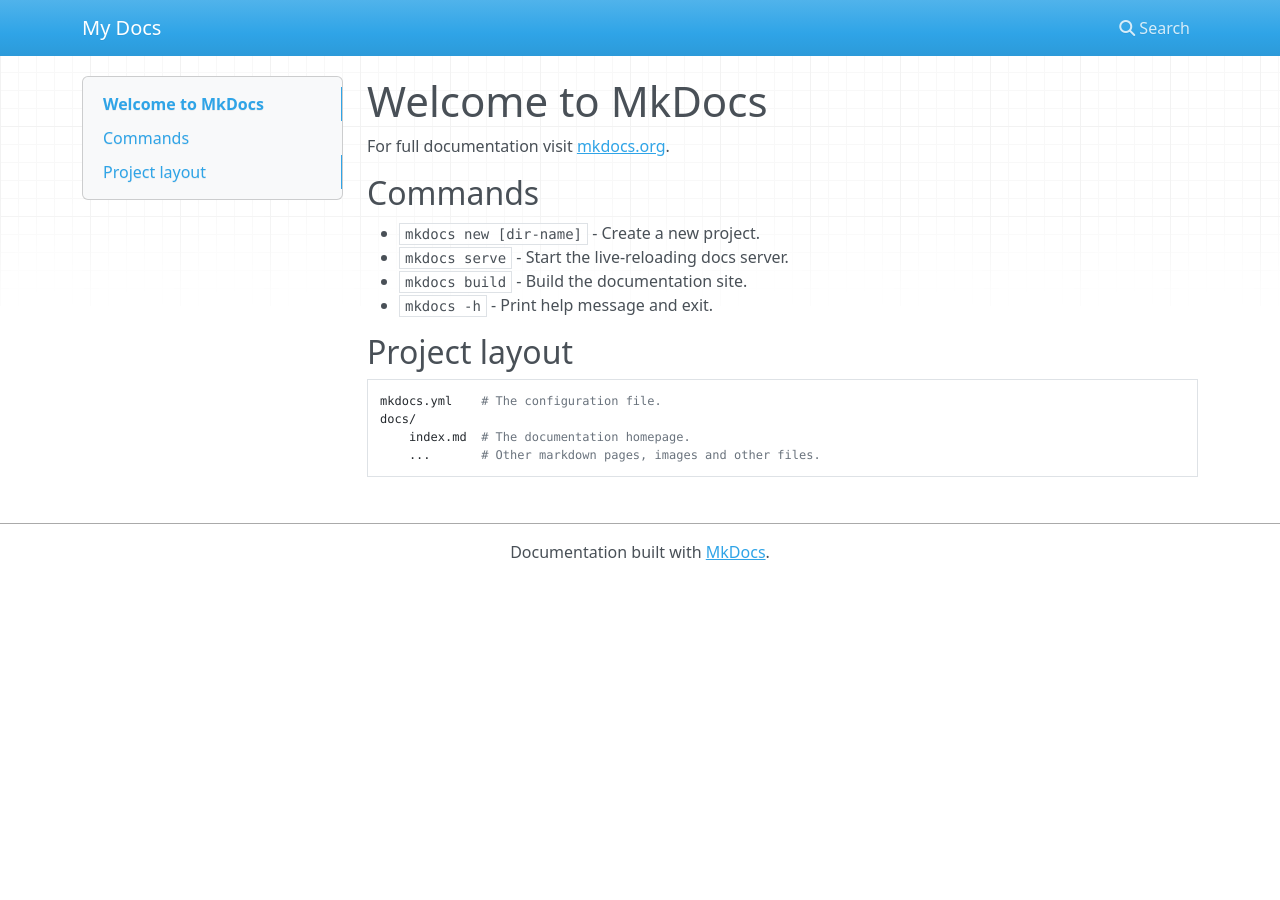
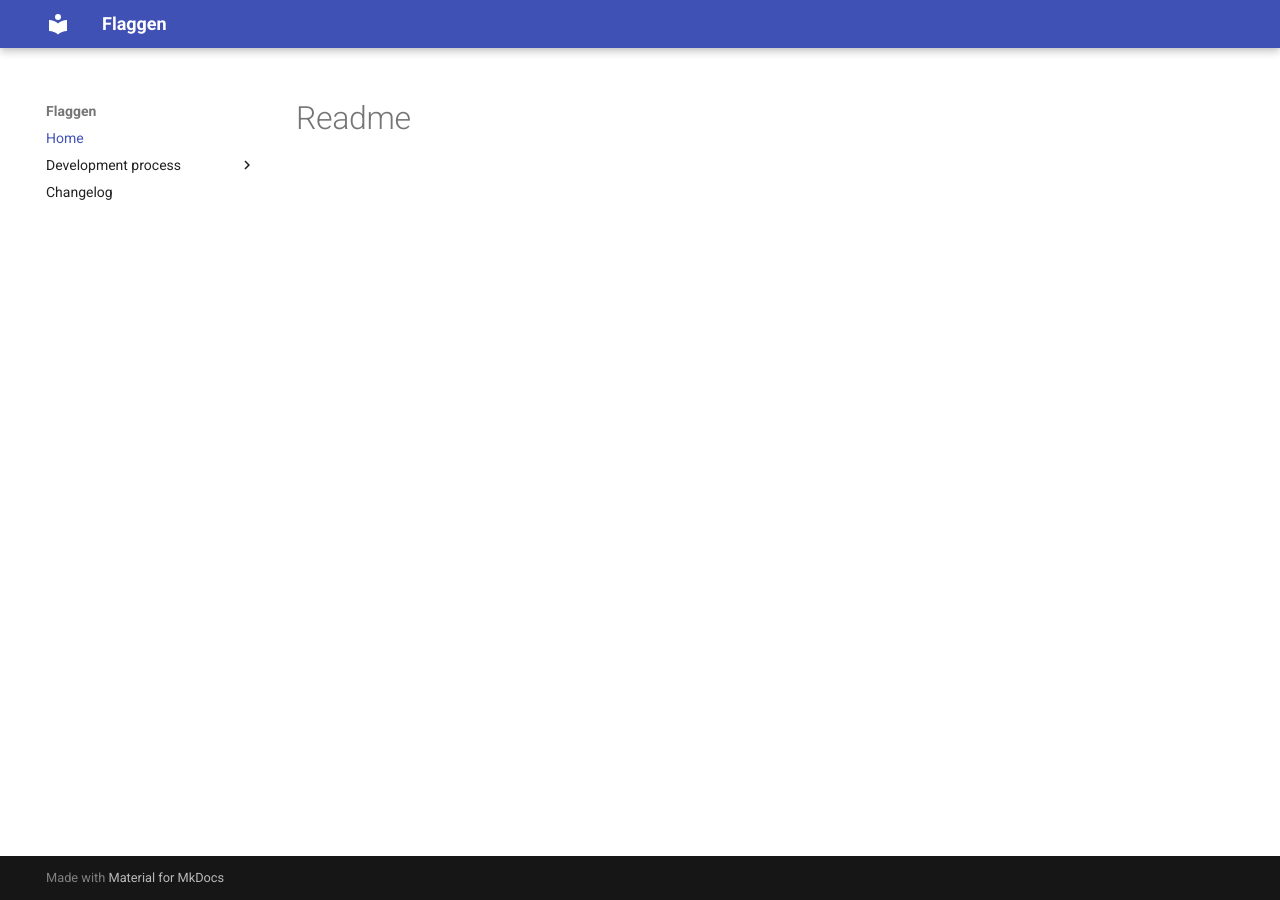
Before and after one commit to GreNait/fastfeatureflag, an MkDocs documentation site: the page built from docs/index.md, in a window 1280 px wide. Built offline with MkDocs 1.6.1 and Material for MkDocs 9.7.7, drawn with Linux system fonts in a browser that asks for light colours; nearby versions of some CDN libraries.

Commit message:
docs(docs): initial layout of documentation
Added the first layout and navigatio for the documentatio.
Added gitlab pipeline to build & host documentation.

```diff
--- a/.pre-commit-config.yaml
+++ b/.pre-commit-config.yaml
@@ -7,6 +7,7 @@
     -   id: trailing-whitespace
     -   id: end-of-file-fixer
     -   id: check-yaml
+        args: ['--unsafe']
     -   id: check-added-large-files
     -   id: check-toml
 -   repo: https://gitlab.com/smop/pre-commit-hooks
--- a/README.md
+++ b/README.md
@@ -0,0 +1 @@
+# Readme
--- a/docs/index.md
+++ b/docs/index.md
@@ -1,17 +1 @@
-# Welcome to MkDocs
-
-For full documentation visit [mkdocs.org](https://www.mkdocs.org).
-
-## Commands
-
-* `mkdocs new [dir-name]` - Create a new project.
-* `mkdocs serve` - Start the live-reloading docs server.
-* `mkdocs build` - Build the documentation site.
-* `mkdocs -h` - Print help message and exit.
-
-## Project layout
-
-    mkdocs.yml    # The configuration file.
-    docs/
-        index.md  # The documentation homepage.
-        ...       # Other markdown pages, images and other files.
+--8<-- "README.md"
--- a/mkdocs.yml
+++ b/mkdocs.yml
@@ -1 +1,36 @@
-site_name: My Docs
+site_name: Flaggen
+
+nav:
+  - Home: index.md
+  - Development process:
+    - development_process/workflow.md
+    - development_process/pre_commit_pipeline.md
+    - development_process/dagger_pipeline.md
+  - Changelog: changelog.md
+
+theme:
+  name: material
+  features:
+    - content.code.copy
+
+plugins:
+  - autorefs
+  - mkdocstrings:
+      watch:
+        - flaggen/*
+        - pipeline/*
+        - CHANGELOG.md
+        - README.md
+
+markdown_extensions:
+  - pymdownx.snippets
+  - pymdownx.inlinehilite
+  - pymdownx.highlight:
+      anchor_linenums: true
+      line_spans: __span
+      pygments_lang_class: true
+  - pymdownx.superfences:
+      custom_fences:
+          - name: mermaid
+            class: mermaid
+            format: !!python/name:pymdownx.superfences.fence_code_format
--- a/pyproject.toml
+++ b/pyproject.toml
@@ -15,6 +15,7 @@
 behave = "^1.2.6"
 pytest-watch = "^4.2.0"
 dagger-io = "^0.8.1"
+mkdocstrings = {extras = ["python"], version = "^0.22.0"}
 
 [tool.poetry.group.dev.dependencies]
 mypy = "^1.4.1"
```
Also changed, not shown: .gitlab-ci.yml (added, +11 -0 lines), docs/changelog.md (added, +1 -0 lines), docs/development_process/dagger_pipeline.md (added, +5 -0 lines), docs/development_process/pre_commit_pipeline.md (added, +7 -0 lines), docs/development_process/workflow.md (added, +3 -0 lines), docs/development_process/resources/dagger_pipeline_workflow.drawio.svg (added), docs/development_process/resources/pre_commit_workflow.drawio.svg (added), docs/development_process/resources/workflow.drawio.svg (added), flaggen/__init__.py (added), flaggen/__version__.py (renamed from pyflag/__version__.py), 4 other files.
